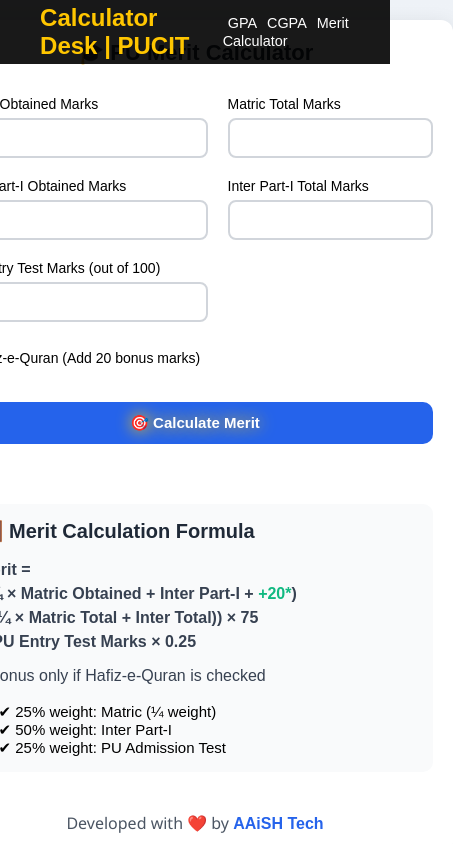
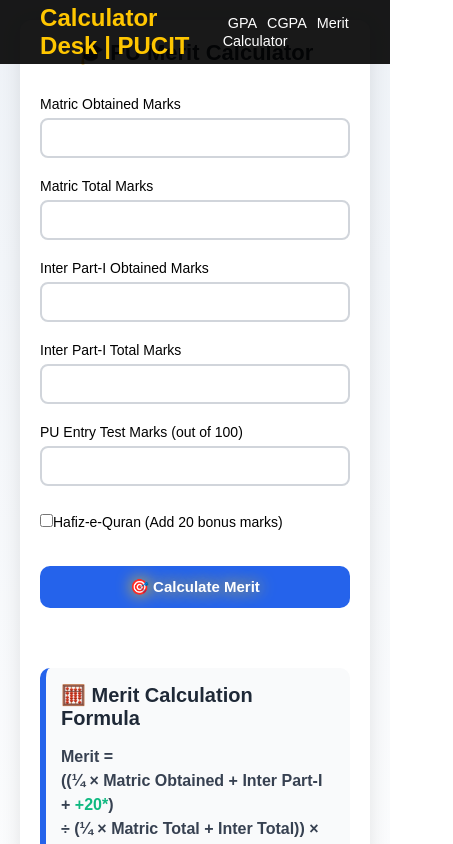
Before and after one commit to aaish376/gpa-calculator, a React (Create React App) app: page /components/merit-cal in a window 390 px wide. Shown: the top 844 px of the page, 453 px wide, since content can reach past the window. Built offline with nearby package versions, Linux system fonts and the light colour scheme.

Commit message:
merit cal home button

```diff
--- a/src/Style/MeritCal.css
+++ b/src/Style/MeritCal.css
@@ -22,16 +22,26 @@ h1 {
   font-size: 28px;
 }
 
-.input-grid {
-  display: grid;
-  grid-template-columns: repeat(auto-fit, minmax(250px, 1fr)); /* ✅ responsive */
+.input-flex {
+  display: flex;
+  flex-wrap: wrap;
   gap: 20px;
   margin-bottom: 30px;
+  justify-content: space-between;
 }
 
 .form-group {
+  flex: 1 1 calc(50% - 20px); /* 2 per row with gap */
   display: flex;
   flex-direction: column;
+  min-width: 240px;
+}
+
+.hafiz-check {
+  flex: 1 1 100%;
+  display: flex;
+  align-items: center;
+  padding-top: 8px;
 }
 
 .form-group label {
@@ -52,12 +62,7 @@ input[type="number"]:focus {
   border-color: #2563eb;
 }
 
-.hafiz-check {
-  grid-column: span 2;
-  display: flex;
-  align-items: center;
-  padding-top: 8px;
-}
+
 
 .calculate-btn {
   background-color: #2563eb;
@@ -129,8 +134,21 @@ ul {
   font-family: 'Segoe UI', sans-serif;
 }
 
-/* ✅ Mobile Optimizations */
-@media (max-width: 480px) {
+@media (max-width: 600px) {
+  .form-group {
+    flex: 1 1 100%;
+  }
+
+  .hafiz-check {
+    flex-direction: column;
+    align-items: flex-start;
+    gap: 10px;
+  }
+
+  .calculate-btn {
+    font-size: 15px;
+  }
+
   .container {
     padding: 20px;
   }
@@ -155,14 +173,4 @@ ul {
   input[type="number"] {
     font-size: 14px;
   }
-
-  .hafiz-check {
-    flex-direction: column;
-    align-items: flex-start;
-    gap: 8px;
-  }
-
-  .calculate-btn {
-    font-size: 15px;
-  }
 }
--- a/src/components/MeritCal.js
+++ b/src/components/MeritCal.js
@@ -34,7 +34,7 @@ function MeritCal() {
     <div className="container">
       <h1>🎓 PU Merit Calculator</h1>
 
-      <div className="input-grid">
+      <div className="input-flex">
         <div className="form-group">
           <label>Matric Obtained Marks</label>
           <input
```
